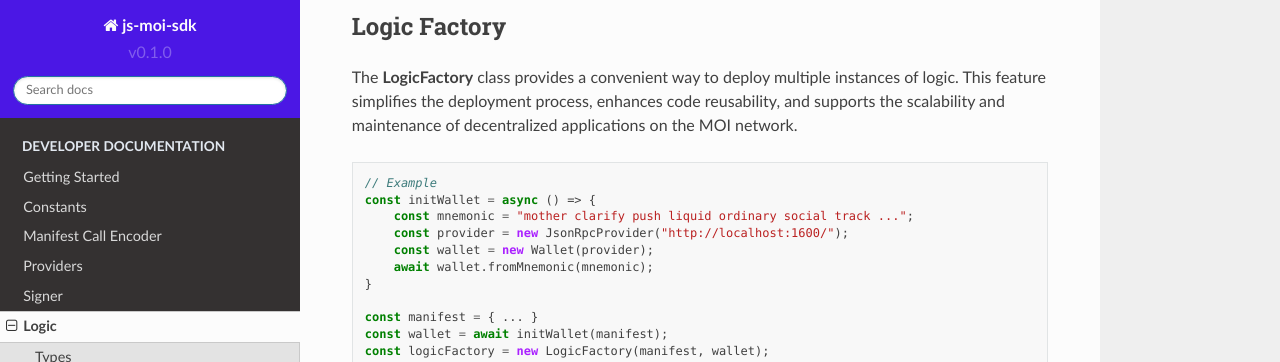
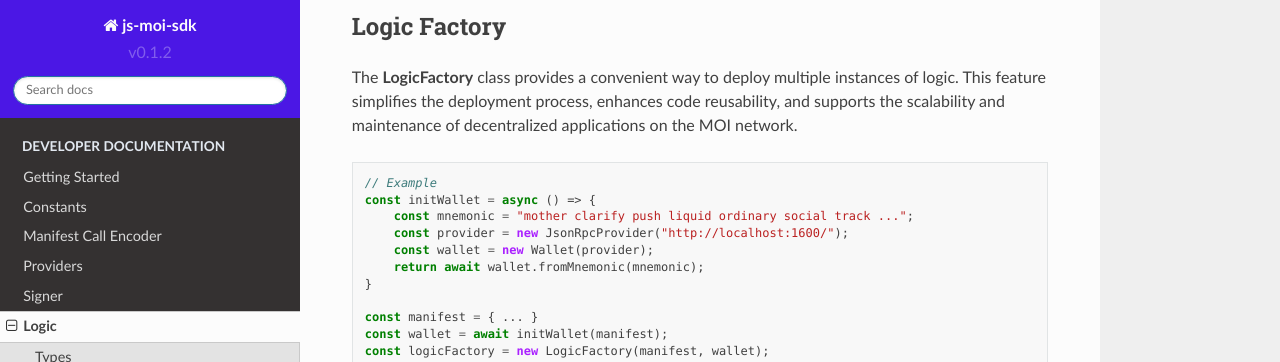
Before and after one commit to sarvalabs/js-moi-sdk, a Sphinx documentation site: the page built from docs/source/logic.rst, in a window 1280 px wide and 900 px high, scrolled down 4557 px. Shown: the top 362 px of the window. Built offline with Sphinx 7.4.7 and the Read the Docs theme 2.0.0, drawn with Linux system fonts in a browser that asks for light colours.

Commit message:
chore: bumped package version to v0.1.2

```diff
--- a/docs/source/conf.py
+++ b/docs/source/conf.py
@@ -15,9 +15,9 @@ author = 'Sarva Labs Inc'
 # built documents.
 #
 # The short X.Y version.
-version = u'v0.1.0'
+version = u'v0.1.2'
 # The full version, including alpha/beta/rc tags.
-release = u'v0.1.0'
+release = u'v0.1.2'
 
 # -- General configuration ---------------------------------------------------
 # https://www.sphinx-doc.org/en/master/usage/configuration.html#general-configuration
--- a/docs/source/constants.rst
+++ b/docs/source/constants.rst
@@ -18,7 +18,7 @@
 
     console.log(moi.VERSION)
 
-    >> 0.1.0
+    >> 0.1.2
 
 MOI Derivation Path
 -------------------
--- a/docs/source/logic.rst
+++ b/docs/source/logic.rst
@@ -130,7 +130,7 @@ applications on the MOI network.
         const mnemonic = "mother clarify push liquid ordinary social track ...";
         const provider = new JsonRpcProvider("http://localhost:1600/");
         const wallet = new Wallet(provider);
-        await wallet.fromMnemonic(mnemonic);
+        return await wallet.fromMnemonic(mnemonic);
     }
 
     const manifest = { ... }
@@ -265,7 +265,7 @@ Functions
         const mnemonic = "mother clarify push liquid ordinary social track ...";
         const provider = new JsonRpcProvider("http://localhost:1600/");
         const wallet = new Wallet(provider);
-        await wallet.fromMnemonic(mnemonic);
+        return await wallet.fromMnemonic(mnemonic);
     }
 
     const logicId = "0x0800007d70c34ed6ec4384c75d469894052647a078b33ac0f08db0d3751c1fce29a49a";
--- a/package.json
+++ b/package.json
@@ -1,6 +1,6 @@
 {
   "name": "moi",
-  "version": "0.1.1",
+  "version": "0.1.2",
   "description": "JavaScript library to interact with MOI Protocol via RPC API",
   "private": true,
   "main": "packages/js-moi/dist/index.js",
```
Also changed, not shown: 15 other files.
